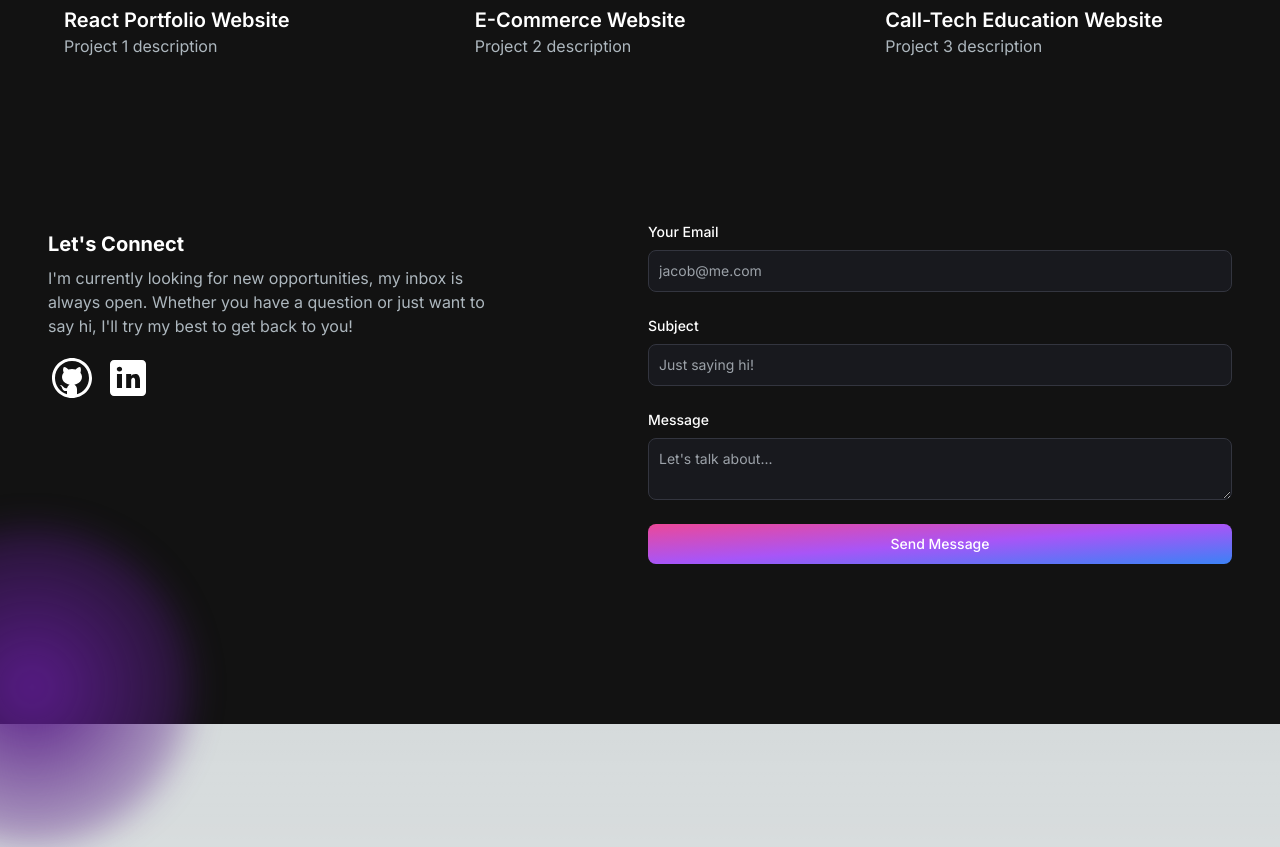
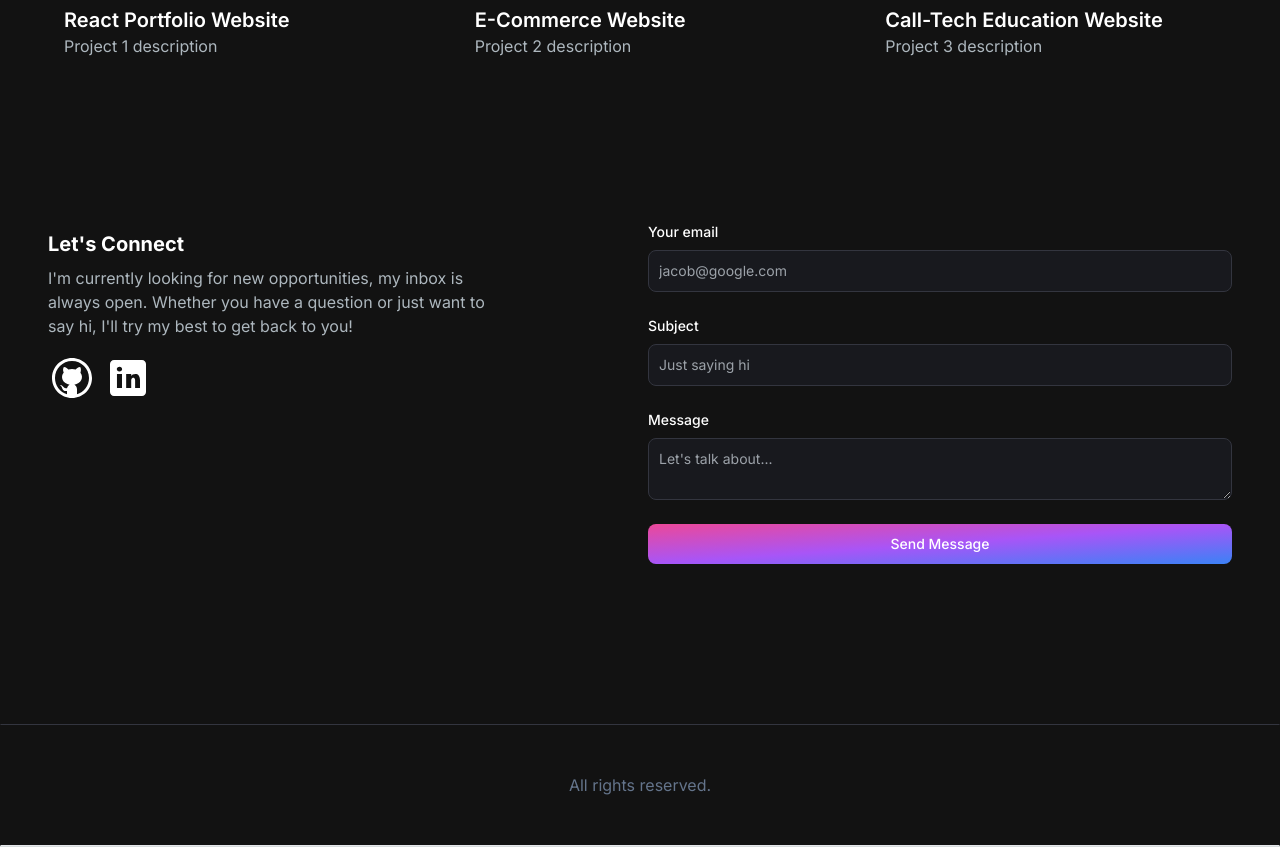
Before and after one commit to esraarnusaslan/My-Portfolio, a Next.js app: page / in a window 1280 px wide. Shown: the part 1971-2818 px from the top of the page. Built offline with nearby package versions, Linux system fonts and the light colour scheme.

Commit message:
"updated"

```diff
--- a/src/app/api/send/route.js
+++ b/src/app/api/send/route.js
@@ -1,23 +1,28 @@
-//import { EmailTemplate } from '../../../components/EmailTemplate';
+import { NextResponse } from 'next/server';
 import { Resend } from 'resend';
 
 const resend = new Resend(process.env.RESEND_API_KEY);
+const fromEmail = process.env.FROM_EMAIL;
 
-export async function POST() {
+export async function POST(req, res) {
+    const { fromEmail, subject, message } = await req.json();
+    console.log(fromEmail, subject, message);
     try {
         const data = await resend.emails.send({
-            from: 'Esra <esra.arnus@gmail.com>',
+            from: fromEmail,
             to: ['esra.arnus@gmail.com'],
-            subject: 'Hello world',
+            subject: subject,
             react: (
                 <>
-                    <p>Email Body</p>
+                    <h1>{subject}</h1>
+                    <p>Thank you for contacting us!</p>
+                    <p>New message submitted:</p>
+                    <p>{message}</p>
                 </>
             ),
         });
-
-        return Response.json(data);
+        return NextResponse.json(data);
     } catch (error) {
-        return Response.json({ error });
+        return NextResponse.json({ error });
     }
 }
--- a/src/app/components/EmailSection.jsx
+++ b/src/app/components/EmailSection.jsx
@@ -1,15 +1,47 @@
-import React from 'react';
+'use client';
+import React, { useState } from 'react';
 import GithubIcon from '../../../public/github-icon.svg';
 import LinkedinIcon from '../../../public/linkedin-icon.svg';
 import Link from 'next/link';
 import Image from 'next/image';
 
 const EmailSection = () => {
+    const [emailSubmitted, setEmailSubmitted] = useState(false);
+
+    const handleSubmit = async (e) => {
+        e.preventDefault();
+        const data = {
+            email: e.target.email.value,
+            subject: e.target.subject.value,
+            message: e.target.message.value,
+        };
+        const JSONdata = JSON.stringify(data);
+        const endpoint = '/api/send';
+
+        const options = {
+            method: 'POST',
+            headers: {
+                'Content-Type': 'application/json',
+            },
+            body: JSONdata,
+        };
+
+        const response = await fetch(endpoint, options);
+        const resData = await response.json();
+
+        if (response.status === 200) {
+            console.log('Message sent.');
+            setEmailSubmitted(true);
+        }
+    };
+
     return (
-        <section className="grid md:grid-cols-2 my-12 md:my-12 py-24 gap-4 relative">
-            <div className="bg-[radial-gradient(ellipse_at_center,_var(--tw-gradient-stops))] from-primary-900 to-transparent rounded-full h-80 w-80 z-0 blur-lg absolute top-3/4 -left-4 transform -translate-x-1/2 -translate-1/2"></div>
-            <div className='z-10'>
-                <h5 className="text-xl font-bold text-white my-2 ">
+        <section
+            id="contact"
+            className="grid md:grid-cols-2 my-12 md:my-12 py-24 gap-4 relative"
+        >
+            <div className="z-10">
+                <h5 className="text-xl font-bold text-white my-2">
                     Let's Connect
                 </h5>
                 <p className="text-[#ADB7BE] mb-4 max-w-md">
@@ -17,61 +49,58 @@ const EmailSection = () => {
                     always open. Whether you have a question or just want to say
                     hi, I'll try my best to get back to you!
                 </p>
-                <div className="socials flex flex-row gap-2 ">
-                    <Link
-                        href="https://github.com/esraarnusaslan"
-                        target="_blank"
-                        className="text-[#ADB7BE] hover:text-white"
-                    >
+                <div className="socials flex flex-row gap-2">
+                    <Link href="github.com">
                         <Image src={GithubIcon} alt="Github Icon" />
                     </Link>
-
-                    <Link
-                        href="https://www.linkedin.com/in/esraarnusaslan/"
-                        target="_blank"
-                        className="text-[#ADB7BE] hover:text-white"
-                    >
+                    <Link href="linkedin.com">
                         <Image src={LinkedinIcon} alt="Linkedin Icon" />
                     </Link>
                 </div>
             </div>
             <div>
-                <form className="flex flex-col ">
+                {emailSubmitted ? (
+                    <p className="text-green-500 text-sm mt-2">
+                        Email sent successfully!
+                    </p>
+                ) : (
+                    <form className="flex flex-col" onSubmit={handleSubmit}>
                         <div className="mb-6">
                             <label
                                 htmlFor="email"
-                            className="text-white block mb-2 text-sm font-medium "
+                                className="text-white block mb-2 text-sm font-medium"
                             >
-                            Your Email
+                                Your email
                             </label>
                             <input
+                                name="email"
                                 type="email"
                                 id="email"
                                 required
                                 className="bg-[#18191E] border border-[#33353F] placeholder-[#9CA2A9] text-gray-100 text-sm rounded-lg block w-full p-2.5"
-                            placeholder="jacob@me.com"
+                                placeholder="jacob@google.com"
                             />
                         </div>
-
                         <div className="mb-6">
                             <label
                                 htmlFor="subject"
-                            className="text-white block mb-2 text-sm font-medium "
+                                className="text-white block text-sm mb-2 font-medium"
                             >
                                 Subject
                             </label>
                             <input
+                                name="subject"
                                 type="text"
                                 id="subject"
                                 required
                                 className="bg-[#18191E] border border-[#33353F] placeholder-[#9CA2A9] text-gray-100 text-sm rounded-lg block w-full p-2.5"
-                            placeholder="Just saying hi!"
+                                placeholder="Just saying hi"
                             />
                         </div>
                         <div className="mb-6">
                             <label
                                 htmlFor="message"
-                            className="text-white block mb-2 text-sm font-medium "
+                                className="text-white block text-sm mb-2 font-medium"
                             >
                                 Message
                             </label>
@@ -89,6 +118,7 @@ const EmailSection = () => {
                             Send Message
                         </button>
                     </form>
+                )}
             </div>
         </section>
     );
--- a/src/app/components/Footer.jsx
+++ b/src/app/components/Footer.jsx
@@ -1,9 +1,13 @@
-import React from 'react'
+import React from 'react';
 
 const Footer = () => {
-  return (
-    <div>Footer</div>
-  )
-}
+    return (
+        <footer className="footer border border-t-[#33353F] border-l-transparent border-r-transparent text-white">
+            <div className="container p-12 flex justify-center">
+                <p className="text-slate-500">All rights reserved.</p>
+            </div>
+        </footer>
+    );
+};
 
-export default Footer
+export default Footer;
--- a/src/app/components/HeroSection.jsx
+++ b/src/app/components/HeroSection.jsx
@@ -27,7 +27,6 @@ const HeroSection = () => {
                             wrapper="div"
                             cursor={true}
                             repeat={Infinity}
-
                         />
                     </h1>
 
@@ -37,7 +36,7 @@ const HeroSection = () => {
                         </button>
                         <button className="px-1 py-1 w-full sm:w-fit rounded-full bg-gradient-to-br from-blue-500 via-purple-500 to-pink-500 text-white  mt-3 ">
                             <span className="block bg-[#121212] hover:bg-slate-800 rounded-full px-5 py-2">
-                                Download CV{' '}
+                                Download CV
                             </span>
                         </button>
                     </div>
--- a/src/app/components/NavLink.jsx
+++ b/src/app/components/NavLink.jsx
@@ -10,4 +10,5 @@ const NavLink = ({ href, title }) => {
         </Link>
     );
 };
+
 export default NavLink;
--- a/src/app/components/Navbar.jsx
+++ b/src/app/components/Navbar.jsx
@@ -28,9 +28,7 @@ const Navbar = () => {
                 <Link
                     href={'/'}
                     className="text-2xl md:text-5xl text-white font-semibold"
-                >
-
-                </Link>
+                ></Link>
                 <div className="mobile-menu block md:hidden">
                     {!navbarOpen ? (
                         <button
--- a/src/app/page.js
+++ b/src/app/page.js
@@ -3,6 +3,7 @@ import Navbar from './components/Navbar';
 import AboutSection from './components/AboutSection';
 import ProjectsSection from './components/ProjectsSection';
 import EmailSection from './components/EmailSection';
+import Footer from './components/Footer';
 
 export default function Home() {
     return (
@@ -14,6 +15,7 @@ export default function Home() {
                 <ProjectsSection />
                 <EmailSection />
             </div>
+            <Footer />
         </main>
     );
 }
```
Lines whose indentation alone changed are shown as unchanged.
